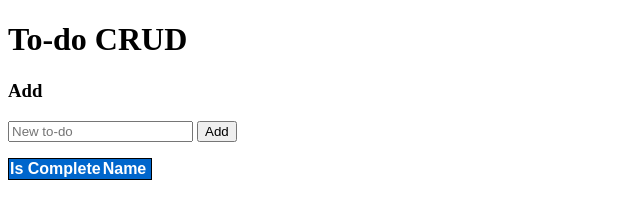
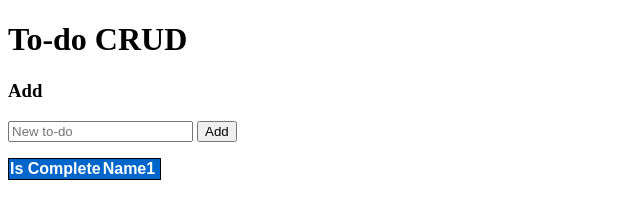
Before and after one commit to ameena1976/TodoApi, a plain HTML site: page TodoApi/wwwroot/index.html in a window 1280 px wide. Shown: the full height of the page, 0-640 px from the left. Drawn offline with nearby package versions, Linux system fonts and the light colour scheme; no server answers.

Commit message:
new changes

```diff
--- a/TodoApi/wwwroot/index.html
+++ b/TodoApi/wwwroot/index.html
@@ -53,7 +53,7 @@
     <table>
         <tr>
             <th>Is Complete</th>
-            <th>Name</th>
+            <th>Name1</th>
             <th></th>
             <th></th>
         </tr>
```
